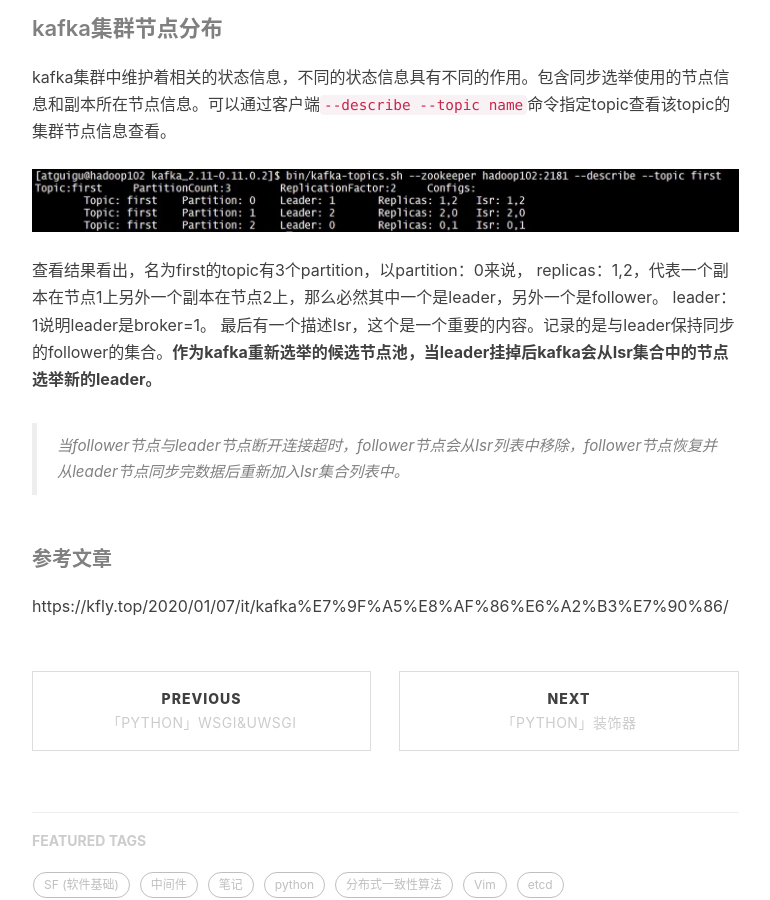
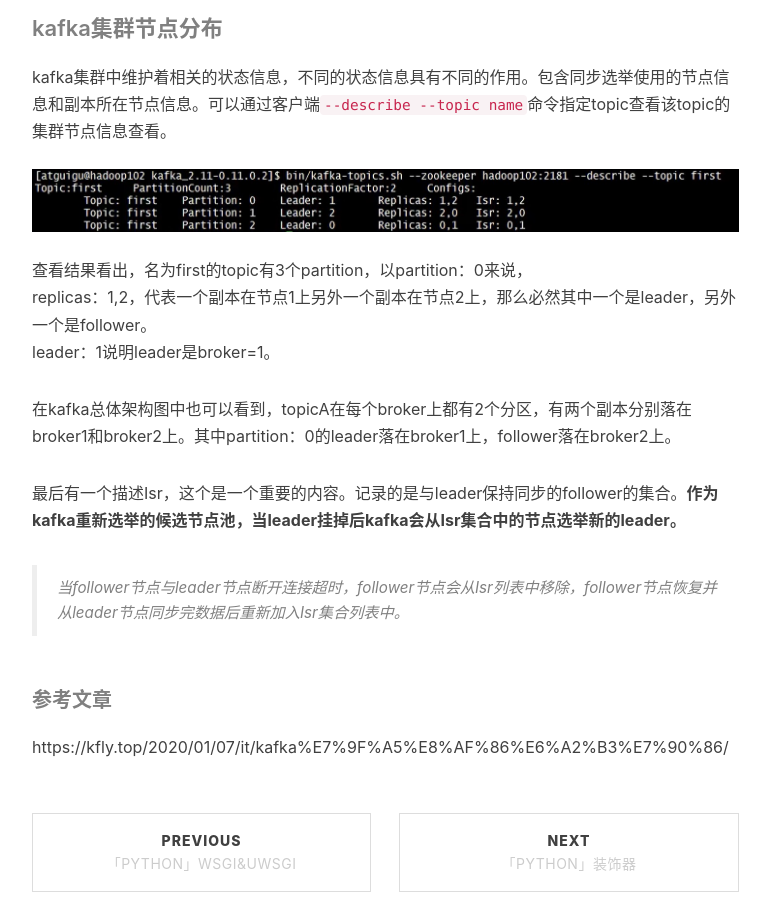
Before and after one commit to odinfor/odinfor.github.io, a Jekyll site: the page built from _posts/2020-04-09-kafka_1.md, in a window 1280 px wide and 900 px high, scrolled down 3285 px. Shown: the whole window, without its empty margins (233-1003 px from the left). Built offline with Jekyll 4.4.1, drawn with Linux system fonts in a browser that asks for light colours; nearby versions of some CDN libraries; comment, search, counter and statistics services are not loaded; some of the changed text lies outside the part shown.

Commit message:
update post kafka_1

```diff
--- a/_posts/2020-04-09-kafka_1.md
+++ b/_posts/2020-04-09-kafka_1.md
@@ -23,7 +23,7 @@
 
 #### kafka总体架构
 ![]({{site.baseurl}}/img/in-post/post-middleware/kafka_总体架构.jpg)
-<center>网络图片</center>
+<center>kafka总体架构图-来自网络图片</center>
 
 从总体架构上也能看出，kafka是基于zookeeper的，依赖zookeeper存储offset(偏移量，在kafka 0.9版本以前，0.9版本之后offset存储在kafka自身默认的consemuer topic中)，以及依赖zookeeper进行controller抢占注册。
 > kafka controller，作为kafka的控制器作用后续会讲，先提一下就是全局唯一，负责管理整个集群中所有分区和副本的状态，例如为分区xuanquu新的leader。抢占注册机制可以理解成抢锁机制，先到先得。
@@ -56,6 +56,9 @@
 查看结果看出，名为first的topic有3个partition，以partition：0来说，
 replicas：1,2，代表一个副本在节点1上另外一个副本在节点2上，那么必然其中一个是leader，另外一个是follower。
 leader：1说明leader是broker=1。
+
+在kafka总体架构图中也可以看到，topicA在每个broker上都有2个分区，有两个副本分别落在broker1和broker2上。其中partition：0的leader落在broker1上，follower落在broker2上。
+
 最后有一个描述Isr，这个是一个重要的内容。记录的是与leader保持同步的follower的集合。**作为kafka重新选举的候选节点池，当leader挂掉后kafka会从Isr集合中的节点选举新的leader。**
 > 当follower节点与leader节点断开连接超时，follower节点会从Isr列表中移除，follower节点恢复并从leader节点同步完数据后重新加入Isr集合列表中。
 
```
